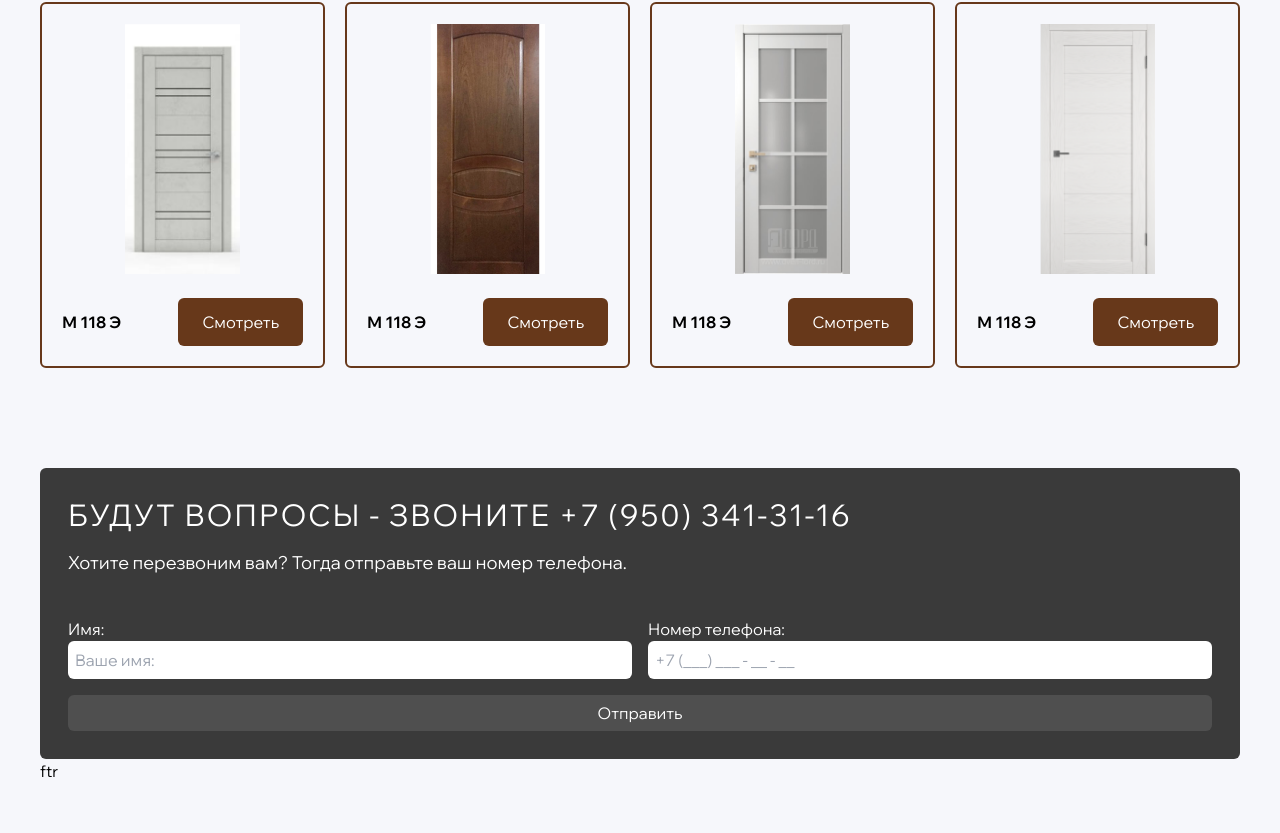
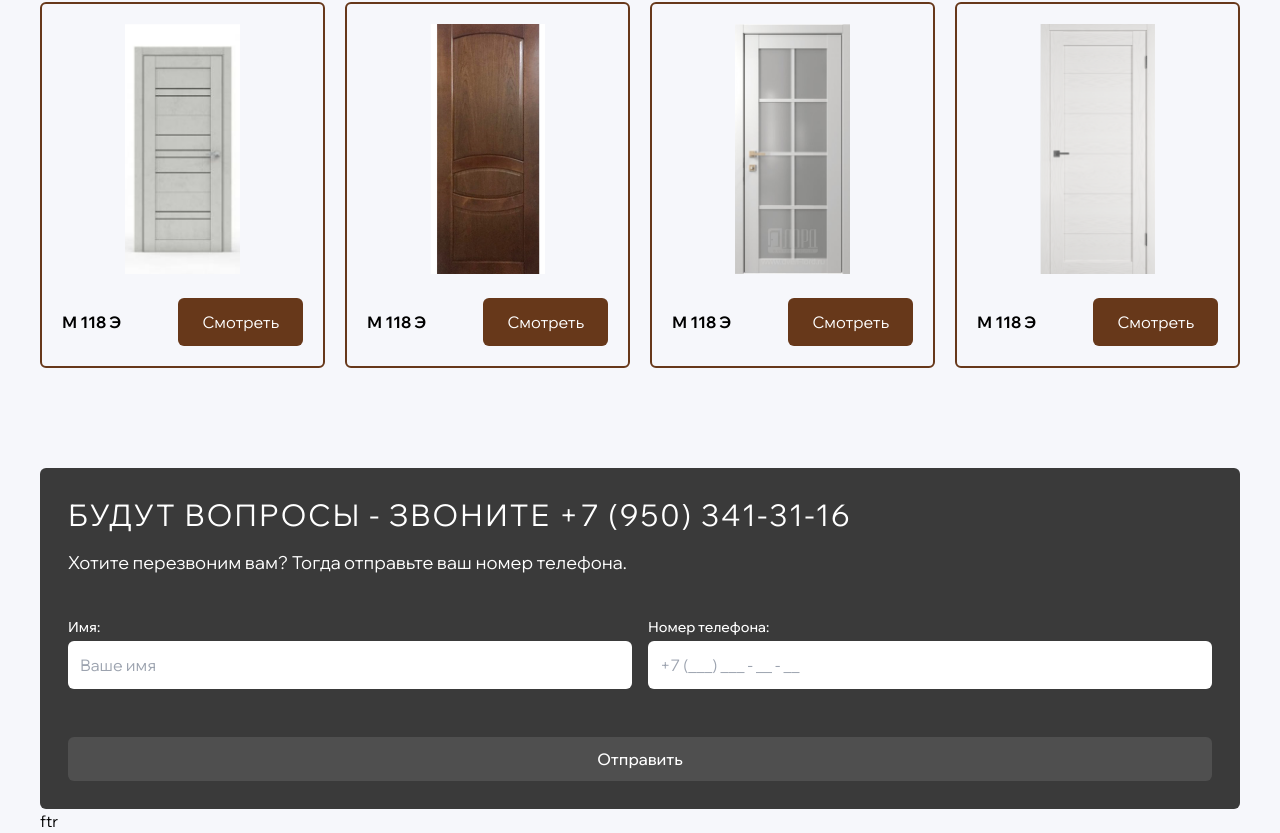
Before and after one commit to WhiteWat3r/godoor, a React (Vite) app: page / in a window 1280 px wide. Shown: the part 1488-2321 px from the top of the page. Before the commit the page ends 2271 px from the top, so only its background shows below. Built offline with nearby package versions, Linux system fonts and the light colour scheme.

Commit message:
improve form

```diff
--- /dev/null
+++ b/src/components/ContactForm.tsx
@@ -0,0 +1,214 @@
+import type React from "react";
+import { useState, useEffect, useCallback } from "react";
+import { ContactModal } from "./ContactModal";
+
+interface FormValues {
+  name: string;
+  phone: string;
+}
+
+interface FormErrors {
+  name?: string;
+  phone?: string;
+}
+
+export const ContactForm = () => {
+  const [values, setValues] = useState<FormValues>({
+    name: "",
+    phone: "",
+  });
+
+  const [errors, setErrors] = useState<FormErrors>({});
+  const [touched, setTouched] = useState<Record<string, boolean>>({});
+  const [phoneFieldClicked, setPhoneFieldClicked] = useState(false);
+  const [isModalOpen, setIsModalOpen] = useState(false);
+
+  // Validate form values
+  const validate = useCallback((values: FormValues): FormErrors => {
+    const errors: FormErrors = {};
+
+    if (!values.name.trim()) {
+      errors.name = "Имя обязательно";
+    } else if (values.name.trim().length < 2) {
+      errors.name = "Имя должно содержать минимум 2 символа";
+    }
+
+    if (!values.phone.trim() || values.phone === "+7") {
+      errors.phone = "Номер телефона обязателен";
+    } else if (values.phone.length > 12) {
+      errors.phone = "Номер телефона не должен превышать 12 символов";
+    }
+
+    return errors;
+  }, []);
+
+  // Format phone number as user types
+  const formatPhoneNumber = (value: string): string => {
+    if (!value.startsWith("+7")) {
+      value = "+7" + value.replace(/^\+7/, "");
+    }
+
+    const prefix = "+7";
+    const digitsAfterPrefix = value.substring(2).replace(/\D/g, "");
+
+    return prefix + digitsAfterPrefix.substring(0, 10);
+  };
+
+  // Handle input change
+  const handleChange = (e: React.ChangeEvent<HTMLInputElement>) => {
+    const { name, value } = e.target;
+
+    if (name === "phone") {
+      setValues({
+        ...values,
+        [name]: formatPhoneNumber(value),
+      });
+    } else {
+      setValues({
+        ...values,
+        [name]: value,
+      });
+    }
+
+    setTouched({
+      ...touched,
+      [name]: true,
+    });
+  };
+
+  // Handle input blur
+  const handleBlur = (e: React.FocusEvent<HTMLInputElement>) => {
+    const { name } = e.target;
+    setTouched({
+      ...touched,
+      [name]: true,
+    });
+  };
+
+  // Handle phone field focus
+  const handlePhoneFocus = () => {
+    setPhoneFieldClicked(true);
+    if (!values.phone) {
+      setValues({
+        ...values,
+        phone: "+7",
+      });
+    }
+  };
+
+  // Handle form submission
+  const handleSubmit = (e: React.FormEvent) => {
+    e.preventDefault();
+
+    const touchedFields = Object.keys(values).reduce(
+      (acc, key) => {
+        acc[key] = true;
+        return acc;
+      },
+      {} as Record<string, boolean>,
+    );
+
+    setTouched(touchedFields);
+
+    const validationErrors = validate(values);
+    setErrors(validationErrors);
+
+    if (Object.keys(validationErrors).length === 0) {
+      setIsModalOpen(true);
+    }
+  };
+
+  const closeModal = () => {
+    setIsModalOpen(false);
+    setValues({ name: "", phone: "" });
+    setTouched({});
+    setPhoneFieldClicked(false);
+  };
+
+  // Validate on value change
+  useEffect(() => {
+    if (Object.keys(touched).length > 0) {
+      setErrors(validate(values));
+    }
+  }, [values, touched, validate]);
+
+  return (
+    <form onSubmit={handleSubmit} className="mt-10">
+      <div className="flex flex-col space-y-4 md:flex-row md:space-x-4 md:space-y-0">
+        <div className="flex-1">
+          <label htmlFor="name" className="mb-1 block text-sm font-medium">
+            Имя:
+          </label>
+          <input
+            id="name"
+            name="name"
+            type="text"
+            value={values.name}
+            onChange={handleChange}
+            onBlur={handleBlur}
+            placeholder="Ваше имя"
+            className={`text-m w-full rounded-[6px] border-2 p-[10px] text-black outline-none transition-all duration-200 ${
+              touched.name && errors.name
+                ? "border-red-500 bg-red-50"
+                : "border-transparent hover:border-white/20 focus:border-white/30"
+            }`}
+          />
+          <div className="mt-1 h-5">
+            {touched.name && errors.name && (
+              <p className="text-sm text-red-400 transition-opacity">
+                {errors.name}
+              </p>
+            )}
+          </div>
+        </div>
+
+        <div className="flex-1">
+          <label htmlFor="phone" className="mb-1 block text-sm font-medium">
+            Номер телефона:
+          </label>
+          <input
+            id="phone"
+            name="phone"
+            type="tel"
+            value={phoneFieldClicked ? values.phone : ""}
+            onChange={handleChange}
+            onBlur={handleBlur}
+            onFocus={handlePhoneFocus}
+            placeholder={phoneFieldClicked ? "" : "+7 (___) ___ - __ - __"}
+            className={`text-m w-full rounded-[6px] border-2 p-[10px] text-black outline-none transition-all duration-200 ${
+              touched.phone && errors.phone
+                ? "border-red-500 bg-red-50"
+                : "border-transparent hover:border-white/20 focus:border-white/30"
+            }`}
+          />
+          <div className="mt-1 h-5">
+            {touched.phone && errors.phone && (
+              <p className="text-sm text-red-400 transition-opacity">
+                {errors.phone}
+              </p>
+            )}
+          </div>
+        </div>
+      </div>
+
+      <button
+        type="submit"
+        className="mt-6 w-full rounded-[6px] bg-[#4F4F4F] p-[10px] font-medium transition-all duration-300 hover:bg-[#727272] focus:outline-none focus:ring-2 focus:ring-white/30 focus:ring-offset-2 focus:ring-offset-[#3A3A3A]"
+      >
+        Отправить
+      </button>
+      <ContactModal isOpen={isModalOpen} onClose={closeModal}>
+        <h2 className="mb-4 text-lg font-semibold text-black">
+          Ваши данные успешно отправлены!
+        </h2>
+        <p className="mb-2 text-black">Мы перезвоним вам в ближайшее время.</p>
+        <button
+          onClick={closeModal}
+          className="mt-5 w-full rounded bg-[#4F4F4F] p-2 text-white transition-colors hover:bg-[#727272]"
+        >
+          Закрыть
+        </button>
+      </ContactModal>
+    </form>
+  );
+};
--- /dev/null
+++ b/src/components/ContactModal.tsx
@@ -0,0 +1,76 @@
+import type React from "react";
+import { useEffect, useRef } from "react";
+
+interface ModalProps {
+  isOpen: boolean;
+  onClose: () => void;
+  children: React.ReactNode;
+}
+
+export const ContactModal: React.FC<ModalProps> = ({
+  isOpen,
+  onClose,
+  children,
+}) => {
+  const modalRef = useRef<HTMLDivElement>(null);
+
+  useEffect(() => {
+    const handleEscape = (event: KeyboardEvent) => {
+      if (event.key === "Escape") {
+        onClose();
+      }
+    };
+
+    const handleClickOutside = (event: MouseEvent) => {
+      if (
+        modalRef.current &&
+        !modalRef.current.contains(event.target as Node)
+      ) {
+        onClose();
+      }
+    };
+
+    if (isOpen) {
+      document.addEventListener("keydown", handleEscape);
+      document.addEventListener("mousedown", handleClickOutside);
+    }
+
+    return () => {
+      document.removeEventListener("keydown", handleEscape);
+      document.removeEventListener("mousedown", handleClickOutside);
+    };
+  }, [isOpen, onClose]);
+
+  if (!isOpen) return null;
+
+  return (
+    <div className="fixed inset-0 z-50 flex items-center justify-center bg-black bg-opacity-60">
+      <div
+        ref={modalRef}
+        className="relative w-full max-w-md rounded-lg bg-white p-6 shadow-xl"
+      >
+        <button
+          onClick={onClose}
+          className="absolute right-0 top-0 -mr-6 -mt-6 rounded-full p-1 transition-colors hover:bg-[#4F4F4F]"
+          aria-label="Close"
+        >
+          <svg
+            xmlns="http://www.w3.org/2000/svg"
+            className="h-6 w-6 text-white"
+            fill="none"
+            viewBox="0 0 24 24"
+            stroke="currentColor"
+          >
+            <path
+              strokeLinecap="round"
+              strokeLinejoin="round"
+              strokeWidth={2}
+              d="M6 18L18 6M6 6l12 12"
+            />
+          </svg>
+        </button>
+        {children}
+      </div>
+    </div>
+  );
+};
--- a/src/pages/Home.tsx
+++ b/src/pages/Home.tsx
@@ -14,6 +14,7 @@ import door5 from "@/assets/images/doors/door5.png";
 import door6 from "@/assets/images/doors/door6.png";
 import door7 from "@/assets/images/doors/door7.png";
 import { CategoriesCard } from "@/components/CategoriesCard";
+import { ContactForm } from "@/components/ContactForm";
 
 const doorModels: IProduct[] = [
   { id: 1, name: "М 118 Э", img: door },
@@ -23,7 +24,6 @@ const doorModels: IProduct[] = [
   { id: 5, name: "М 118 Э", img: door4 },
   { id: 6, name: "М 118 Э", img: door5 },
   { id: 7, name: "М 118 Э", img: door6 },
-
   { id: 8, name: "М 118 Э", img: door7 },
 ];
 
@@ -74,33 +74,7 @@ export const Home = () => {
           <p className="text-lg">
             Хотите перезвоним вам? Тогда отправьте ваш номер телефона.
           </p>
-          <form action="submit" className="mt-10">
-            <div className="flex space-x-4">
-              <div className="flex-1">
-                <label htmlFor="name">Имя:</label>
-                <input
-                  id="name"
-                  type="text"
-                  placeholder="Ваше имя:"
-                  className="text-m w-full rounded-[6px] p-[7px] text-black"
-                  required
-                />
-              </div>
-              <div className="flex-1">
-                <label htmlFor="tel">Номер телефона:</label>
-                <input
-                  id="tel"
-                  type="tel"
-                  placeholder="+7 (___) ___ - __ - __"
-                  className="text-m w-full rounded-[6px] p-[7px] text-black"
-                  required
-                />
-              </div>
-            </div>
-            <button className="mt-4 w-full rounded-[6px] bg-[#4F4F4F] p-[6px] transition-all duration-300 hover:bg-[#727272]">
-              Отправить
-            </button>
-          </form>
+         <ContactForm />
         </div>
       </section>
     </>
```
